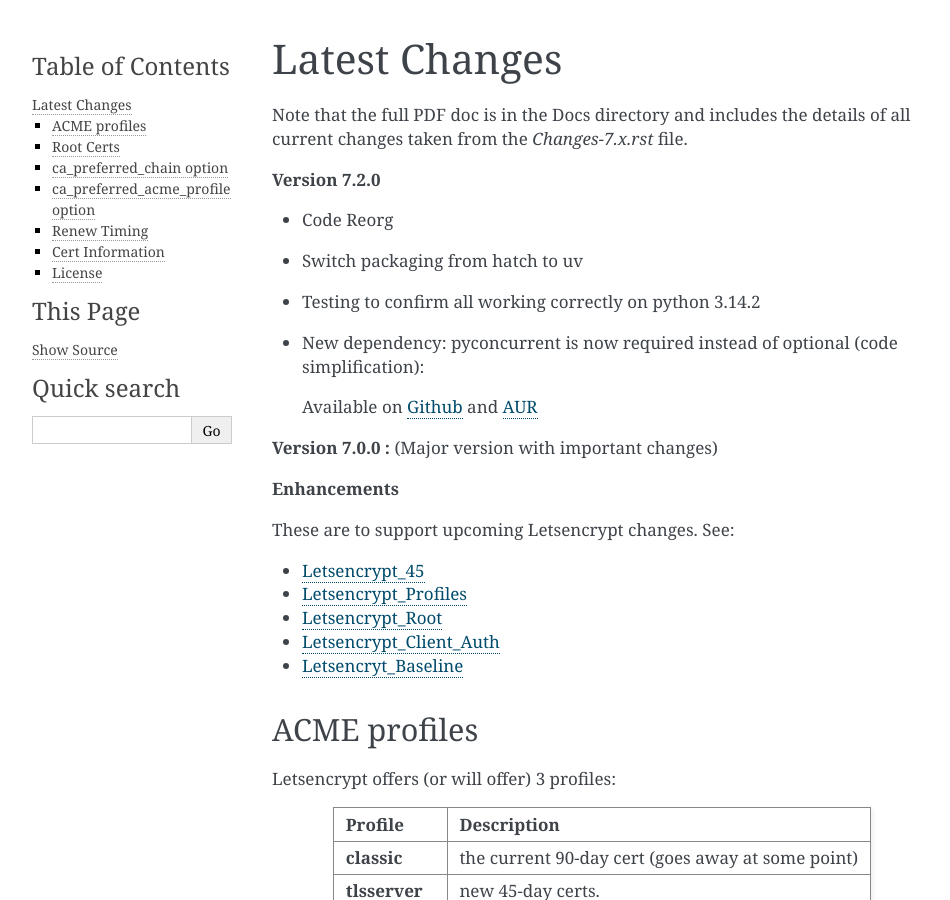
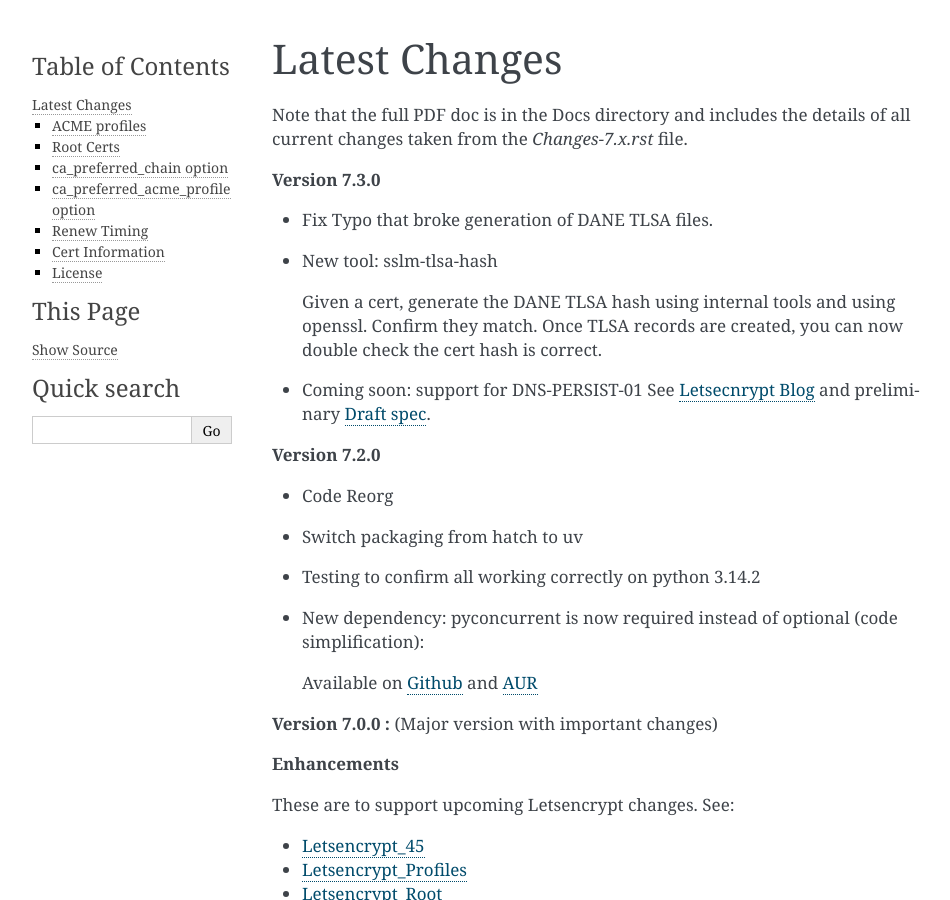
Before and after one commit to gene-git/ssl-mgr, a Sphinx documentation site: the page built from Docs/Changes-7.x.rst, in a window 1280 px wide and 900 px high. Shown: the whole window, without its empty margins (148-1098 px from the left). Built offline with Sphinx 7.4.7, drawn with Linux system fonts in a browser that asks for light colours.

Commit message:
**Version 7.3.0**
* Fix Typo that broke generation of DANE TLSA files.
* New tool: sslm-tlsa-hash

  Given a cert, generate the DANE TLSA hash using internal tools and using openssl.
  Confirm they match. Once TLSA records are created, you can now double check the cert hash
  is correct.

* Coming soon: support for DNS-PERSIST-01
  See `Letsecnrypt Blog <https://letsencrypt.org/2026/02/18/dns-persist-01>`_ and
  preliminary `Draft spec <https://datatracker.ietf.org/doc/html/draft-ietf-acme-dns-persist-00>`_.

```diff
--- a/Docs/Changes-7.x.rst
+++ b/Docs/Changes-7.x.rst
@@ -8,6 +8,19 @@ Latest Changes
 
 Note that the full PDF doc is in the Docs directory and includes the details
 of all current changes taken from the *Changes-7.x.rst* file.
+
+**Version 7.3.0**
+
+* Fix Typo that broke generation of DANE TLSA files.
+* New tool: sslm-tlsa-hash
+
+  Given a cert, generate the DANE TLSA hash using internal tools and using openssl.
+  Confirm they match. Once TLSA records are created, you can now double check the cert hash
+  is correct.
+
+* Coming soon: support for DNS-PERSIST-01
+  See `Letsecnrypt Blog <https://letsencrypt.org/2026/02/18/dns-persist-01>`_ and
+  preliminary `Draft spec <https://datatracker.ietf.org/doc/html/draft-ietf-acme-dns-persist-00>`_.
 
 
 **Version 7.2.0**
--- a/Docs/conf.py
+++ b/Docs/conf.py
@@ -10,7 +10,7 @@ latex_engine = 'xelatex'
 project = "ssl-mgr"
 copyright = '2023-%Y, Gene C'
 author = 'Gene C'
-release = "7.2.0"
+release = "7.3.0"
 
 # -- General configuration ---------------------------------------------------
 # https://www.sphinx-doc.org/en/master/usage/configuration.html#general-configuration
--- a/pyproject.toml
+++ b/pyproject.toml
@@ -17,7 +17,7 @@ classifiers = [
     "Programming Language :: Python :: 3.15",
 ]
 requires-python = ">=3.13"
-version="7.2.0"
+version="7.3.0"
 dependencies = []
 
 [project.urls]
--- a/src/ssl_mgr/config/version.py
+++ b/src/ssl_mgr/config/version.py
@@ -3,8 +3,8 @@
 """
 Project ssl-mgr
 """
-__version__ = "7.2.0"
-__date__ = "2026-01-06"
+__version__ = "7.3.0"
+__date__ = "2026-04-04"
 __reldev__ = "release"
 
 
```
Also changed, not shown: 3 other files.
